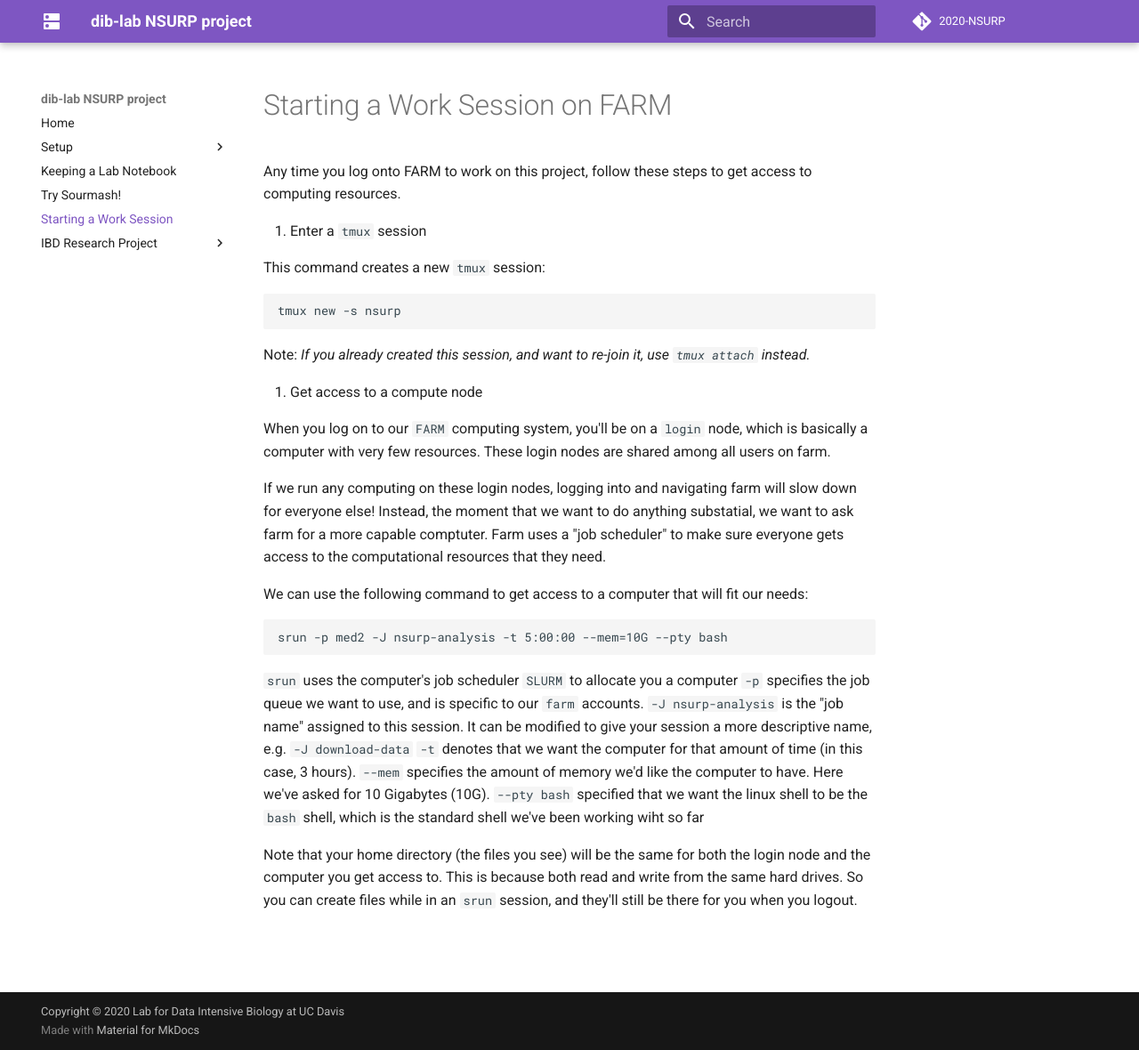
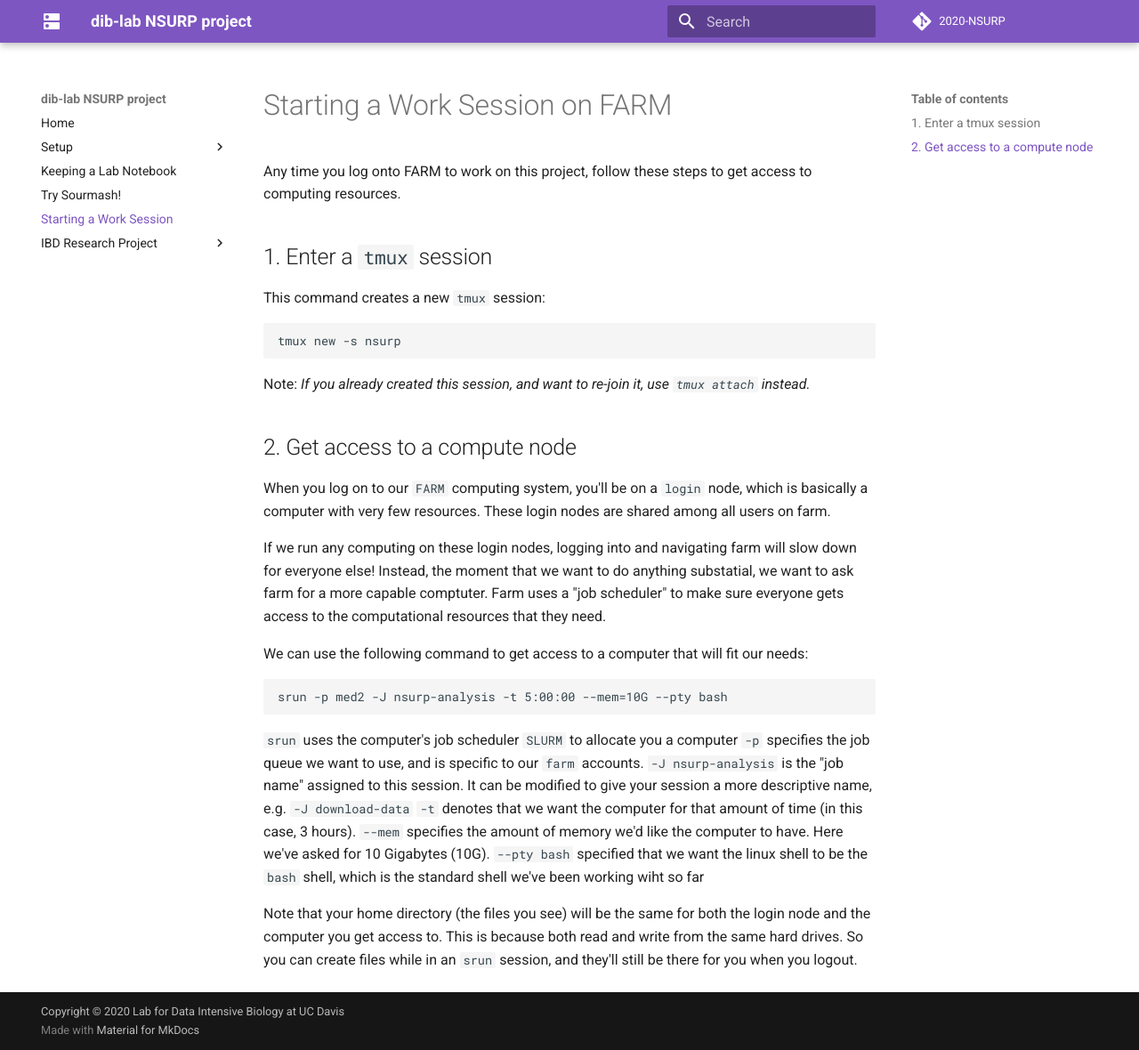
Before and after one commit to dib-lab/2020-NSURP, an MkDocs documentation site: the page built from doc/05.starting-a-work-session.md, in a window 1280 px wide and 1180 px high. Shown: the whole window at 89% size. Built offline with MkDocs 1.6.1 and Material for MkDocs 9.7.7, drawn with Linux system fonts in a browser that asks for light colours; comment, search, counter and statistics services are not loaded.

Commit message:
formatting

````diff
--- a/doc/05.starting-a-work-session.md
+++ b/doc/05.starting-a-work-session.md
@@ -3,7 +3,7 @@
 
 Any time you log onto FARM to work on this project, follow these steps to get access to computing resources.
 
-1. Enter a `tmux` session
+## 1. Enter a `tmux` session
 
 This command creates a new `tmux` session:
 ```
@@ -11,7 +11,7 @@
 ```
 Note: *If you already created this session, and want to re-join it, use `tmux attach` instead.*
 
-2. Get access to a compute node
+## 2. Get access to a compute node
 
 When you log on to our `FARM` computing system, you'll be on a `login` node, which is basically a computer with very few resources. These login nodes are shared among all users on farm.
 
````
